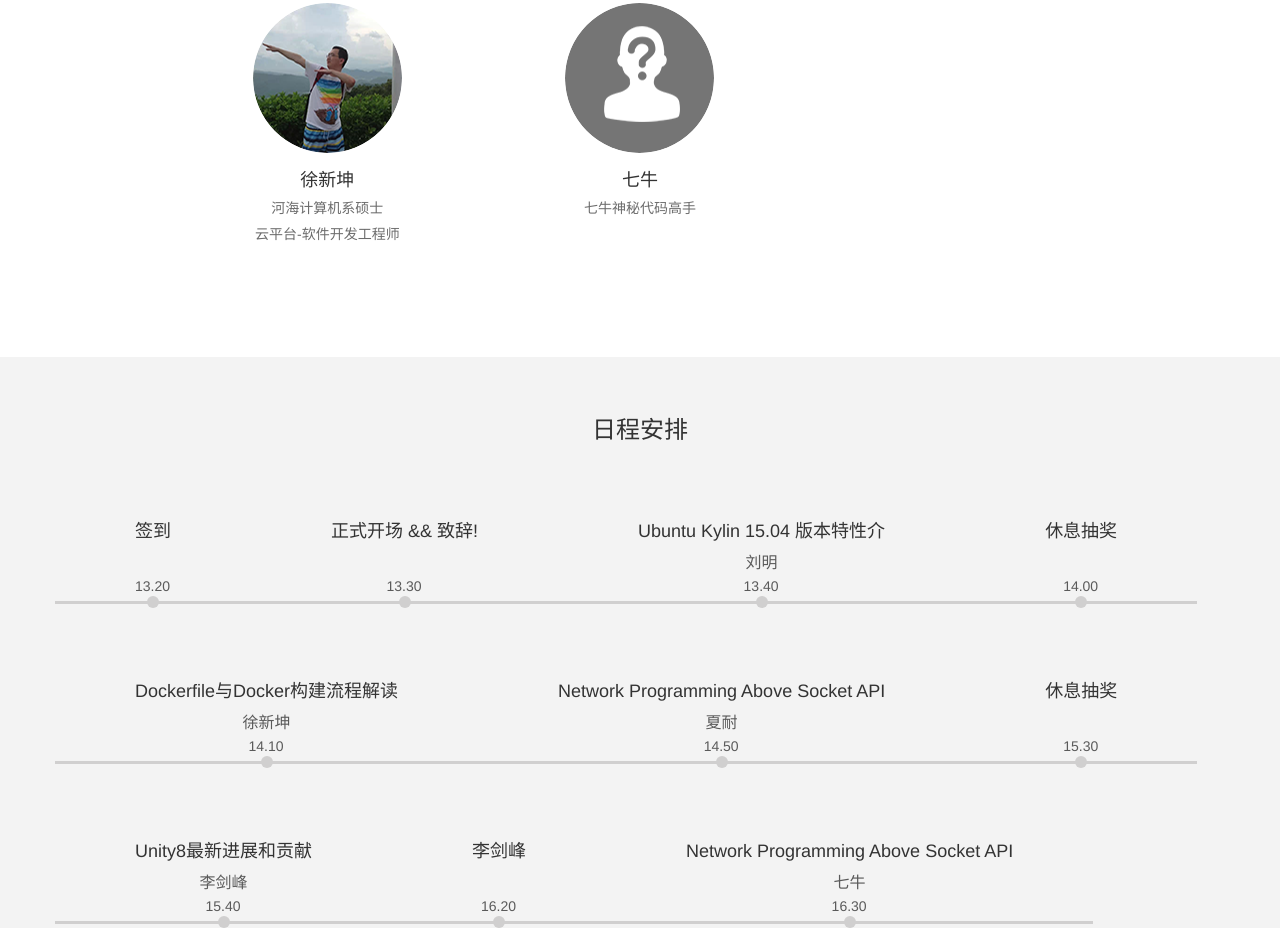
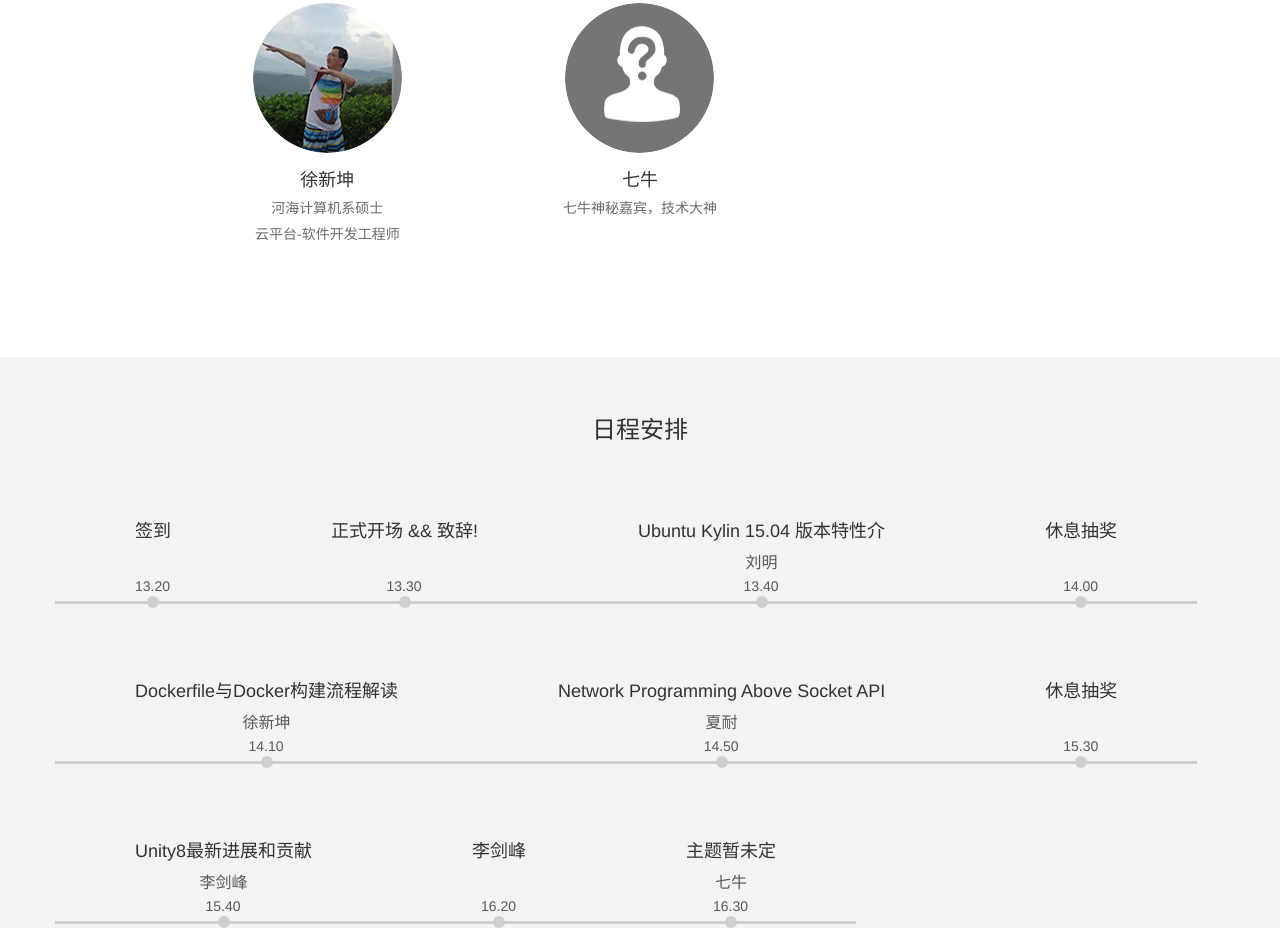
Before and after one commit to DuoHuo/Ubuntu_Kylin_party, a plain HTML site: page index.html in a window 1280 px wide. Shown: the part 1395-2323 px from the top of the page. Drawn offline with Linux system fonts and the light colour scheme; files that its build step writes are made by us from their sources; a script that the page names is missing.

Commit message:
modified index.html

```diff
--- a/index.html
+++ b/index.html
@@ -3,6 +3,7 @@
 <head>
 	<meta charset="UTF-8">
 	<title>开源技术分享沙龙</title>
+	<meta name="viewport" content="width=device-width,initial-scale=1">
 	<!-- bower:css -->
 	<link rel="stylesheet" href="./lib/css/bootstrap.css"/>
 	<!-- endbower -->
@@ -95,7 +96,7 @@
 					<div class="col-md-4 col-sm-6 thumbnails">
 						<img src="./img/qn.png" alt="thumbnails" class="img-circle center-block marginBot-18">
 						<h4 class="text-center">七牛</h4>
-						<p class="center-block text-center">七牛神秘代码高手</p>
+						<p class="center-block text-center">七牛神秘嘉宾，技术大神</p>
 					</div>
 				</div>
 			</div>
@@ -166,7 +167,7 @@
 					</li>
 					<li class="schedule_item">
 						<div class="schedule_item_name">
-							<h4 class="schedule_item_heading">Network Programming Above Socket API</h4>
+							<h4 class="schedule_item_heading">主题暂未定</h4>
 							<span class="schedule_item_desc">七牛</span>
 						</div>
 						<span class="schedule_item_time">16.30</span>
```
